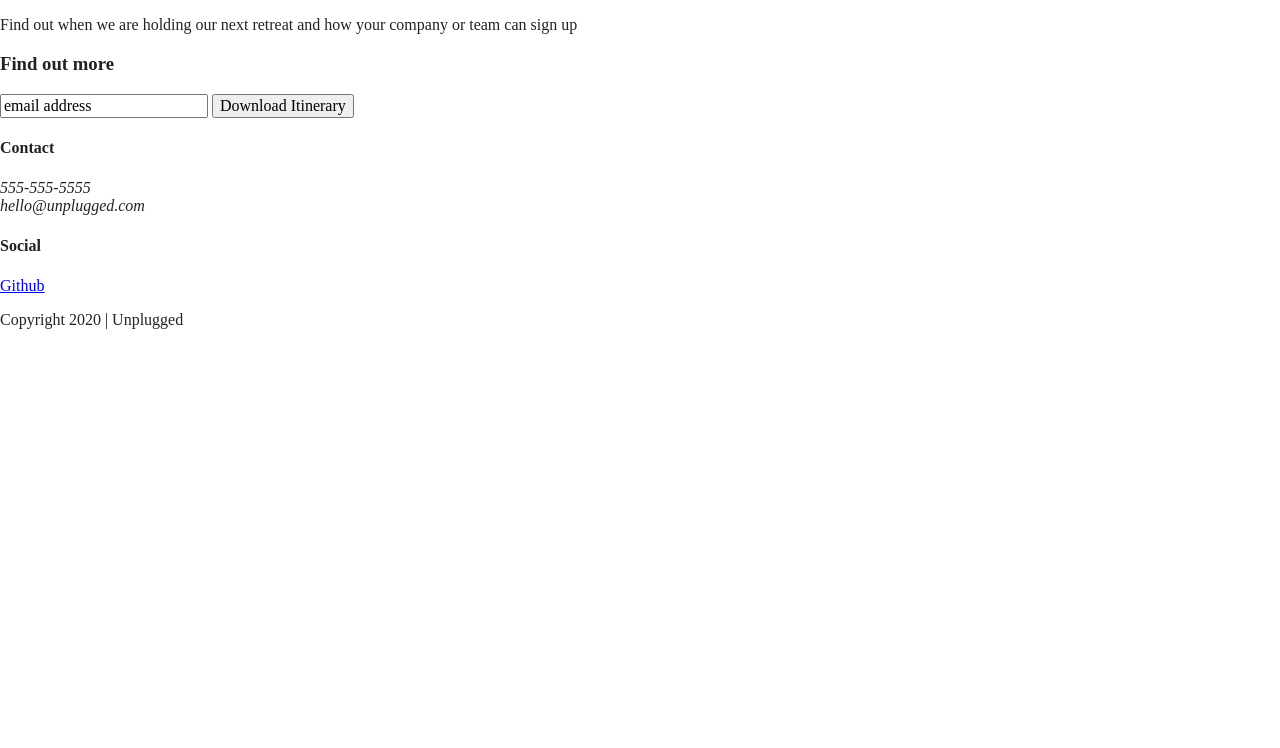
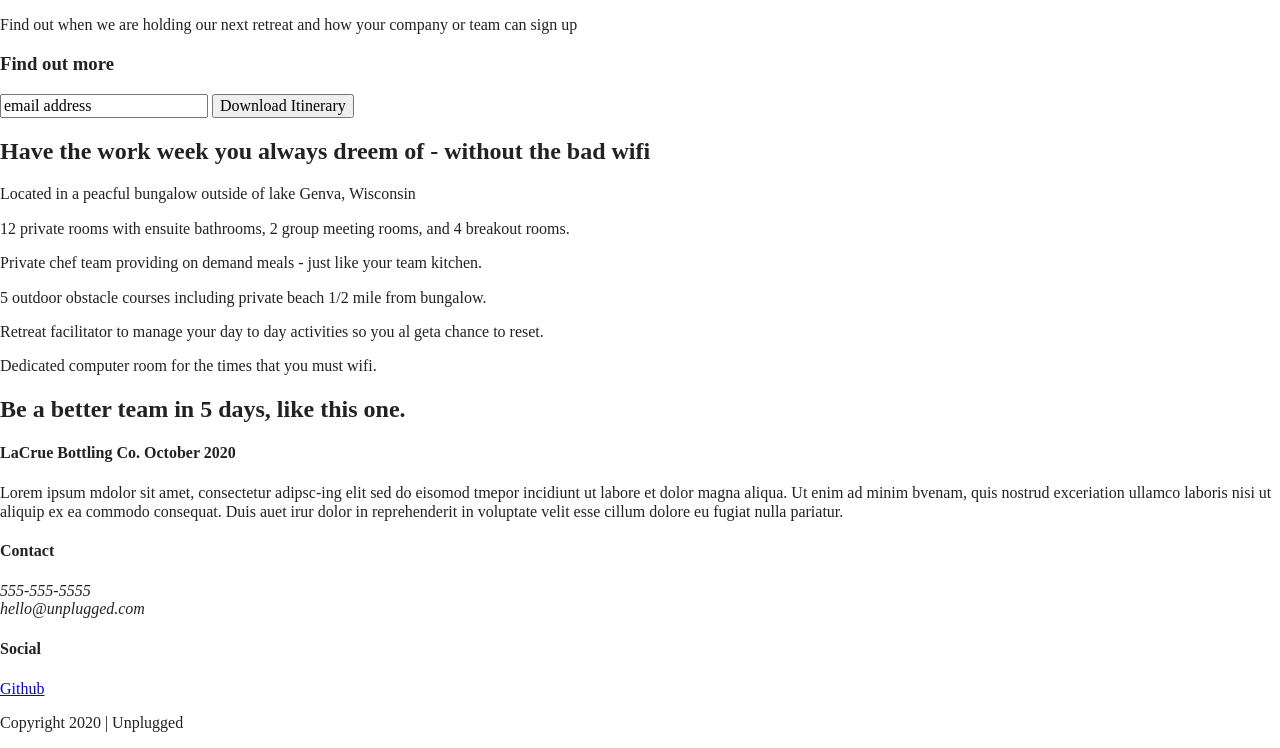
Before and after one commit to Alexzander29/unplugged-skillcrush, a website built with Parcel: page index.html in a window 1280 px wide. Shown: the part 176-924 px from the top of the page. Before the commit the page ends 800 px from the top, so only its background shows below. Built offline with nearby package versions, Linux system fonts and the light colour scheme.

Commit message:
finished html for homepage

```diff
--- a/index.html
+++ b/index.html
@@ -44,6 +44,7 @@
         <h1>Retreat from the desk, return refreshed</h1>
       </div>
     </section>
+
     <aside> <!-- aside content wrapper begins -->
       <div class="content-wrapper">
         <div class="form-description">
@@ -57,6 +58,67 @@
         </div>
       </div>
     </aside>
+
+    <section class="features">
+      <div class="content-wrapper">
+        <h2>Have the work week you always dreem of - without the bad wifi</h2>
+        <div class="feature-items">
+          <article>
+            <p class="fontawesome-icon"></p>
+            <p class="features-item-description">
+              Located in a peacful bungalow outside of lake Genva, Wisconsin
+            </p>
+          </article>
+          <article>
+            <p class="fontawesome-icon"></p>
+            <p class="features-item-description">
+              12 private rooms with ensuite bathrooms, 2 group meeting rooms, and 4 breakout rooms.
+            </p>
+          </article>
+          <article>
+            <p class="fontawesome-icon"></p>
+            <p class="features-item-description">
+              Private chef team providing on demand meals - just like your team kitchen.
+            </p>
+          </article>
+          <article>
+            <p class="fontawesome-icon"></p>
+            <p class="features-item-description">
+              5 outdoor obstacle courses including private beach 1/2 mile from bungalow.
+            </p>
+          </article>
+          <article>
+            <p class="fontawesome-icon"></p>
+            <p class="features-item-description">
+              Retreat facilitator to manage your day to day activities so you al geta chance to reset.
+            </p>
+          </article>
+          <article>
+            <p class="fontawesome-icon"></p>
+            <p class="features-item-description">
+              Dedicated computer room for the times that you must wifi.
+            </p>
+          </article>
+        </div>
+      </div>
+    </section>
+
+    <section class="reviews">
+      <div class="content-wrapper">
+        <h2>Be a better team in 5 days, like this one.</h2>
+        <article>
+          <div>
+            <h4>
+              LaCrue Bottling Co. October 2020
+            </h4>
+            <p>
+              Lorem ipsum mdolor sit amet, consectetur adipsc-ing elit sed do eisomod tmepor incidiunt ut labore et dolor magna aliqua. Ut enim ad minim bvenam, quis nostrud exceriation ullamco laboris nisi ut aliquip ex ea commodo consequat. Duis auet irur dolor in reprehenderit in voluptate velit esse cillum dolore eu fugiat nulla pariatur.
+            </p>
+          </div>
+        </article>
+      </div>
+    </section>
+
   </main> <!-- main wrapper -->
 
   <footer>
```
